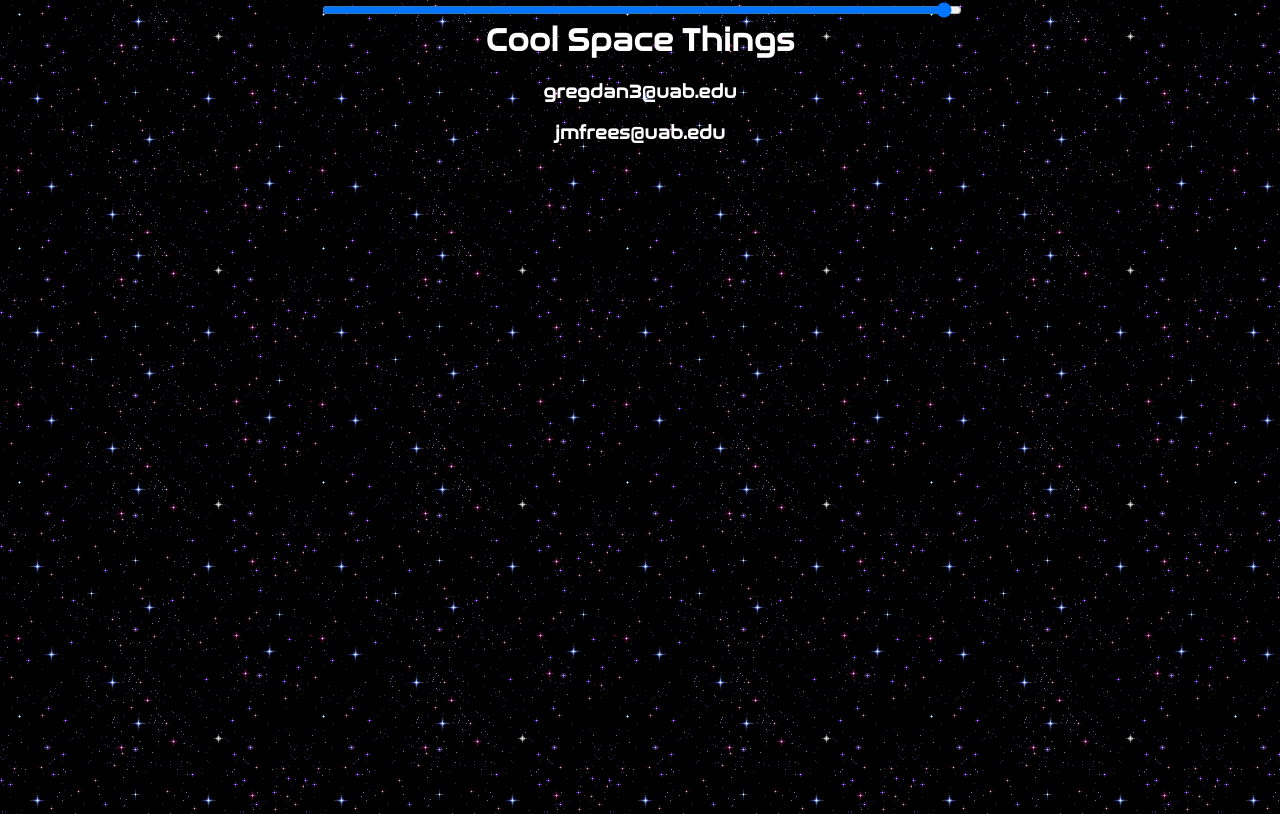
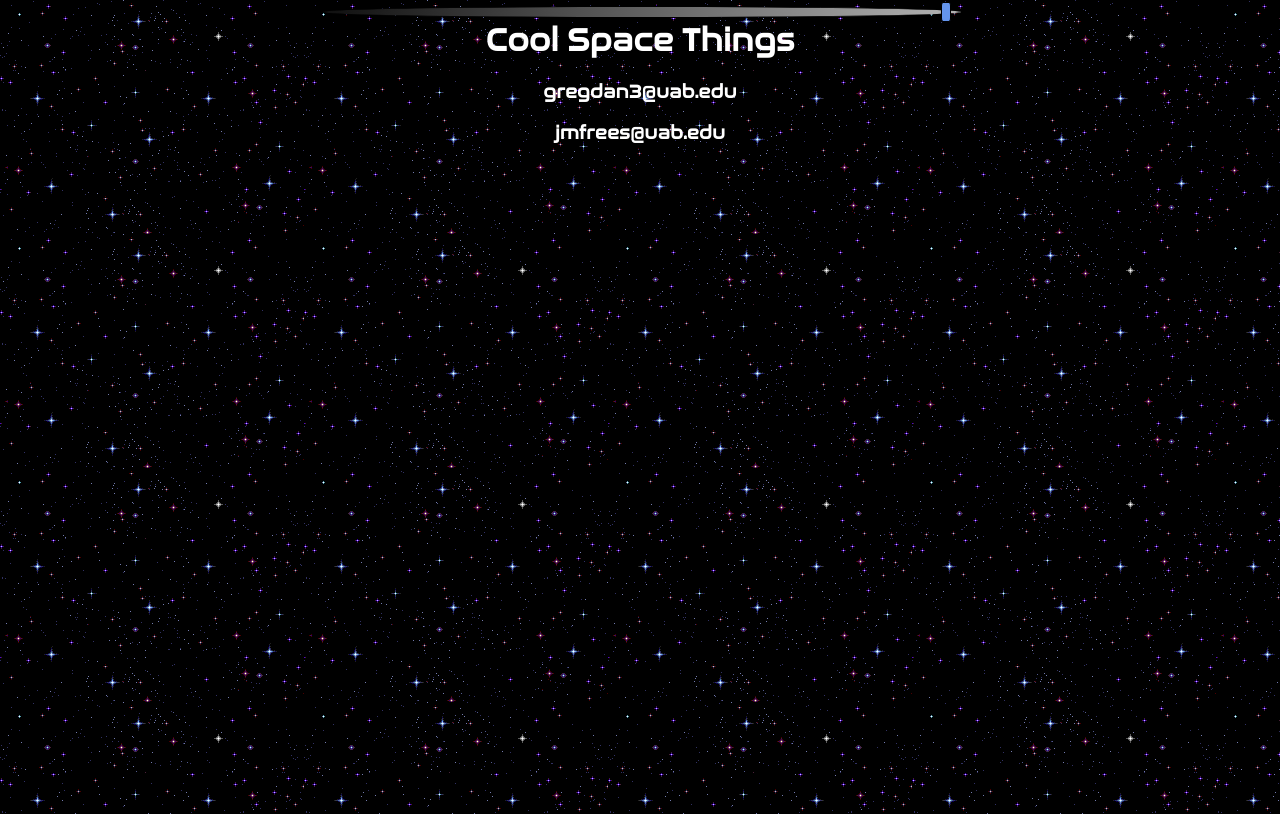
Before and after one commit to gregdan3/n2yo-vis, a website: page app/index.html in a window 1280 px wide. Shown: the top 814 px of the page. Drawn offline with nearby package versions, Linux system fonts and the light colour scheme; no server answers.

Commit message:
Format slider to be Space Themed:tm:

```diff
--- a/app/index.html
+++ b/app/index.html
@@ -37,16 +37,49 @@
         font-size: 6em;
       }
 
-      input[type=range] {
+      input[type=range],input[type=range]:focus {
+        -webkit-appearance: none;
         cursor: pointer;
-          background:#000;
+        background:none;
         width:50%;
         position:fixed;
         top:0;
         left:25%;
+        margin-top:6px;
         text-align:center;
-          z-index:100;
+        z-index:200;
       }
+      input[type=range]::-webkit-slider-runnable-track {
+        border-radius: 100%;
+        height:12px;
+        background: linear-gradient(90deg, rgba(15,15,15,1) 0%, rgba(180,180,180,1) 100%);
+        border: 0.01em solid black;
+      }
+      input[type=range]::-moz-range-track {
+        border-radius:100%;
+        height:10px;
+        background: linear-gradient(90deg, rgba(15,15,15,1) 0%, rgba(180,180,180,1) 100%);
+        border: 0.01em solid black;
+
+      }
+      input[type=range]::-webkit-slider-thumb {
+        -webkit-appearance: none;
+        height:20px;
+        width:10px;
+        background:cornflowerblue;
+        border-radius:20%;
+        border: 0.01em solid black;
+        margin-top:-5.5px
+      }
+      input[type=range]::-moz-range-thumb {
+        -webkit-appearance: none;
+        height:20px;
+        width:8px;
+        background:cornflowerblue;
+        border-radius:20%;
+        border: 0.01em solid black;
+      }
+
     </style>
   </head>
   <body>
@@ -56,7 +89,7 @@
     <h3>jmfrees@uab.edu</h3>
 
     <div id='control_panel' name='control_panel'>
-        <input type="range" id="slider" min=1957 max=2021 value=2020 step=1 oninput="debounced(1000,change_slider(this.value))" />
+        <input type="range" id="slider" min=1957 max=2021 value=2020 step=1 autocomplete="off" oninput="debounced(1000,change_slider(this.value))" />
     </div>
     <div class='year-mount'></div>
     <div class="svg-mount"></div>
```
Lines whose indentation alone changed are shown as unchanged.
